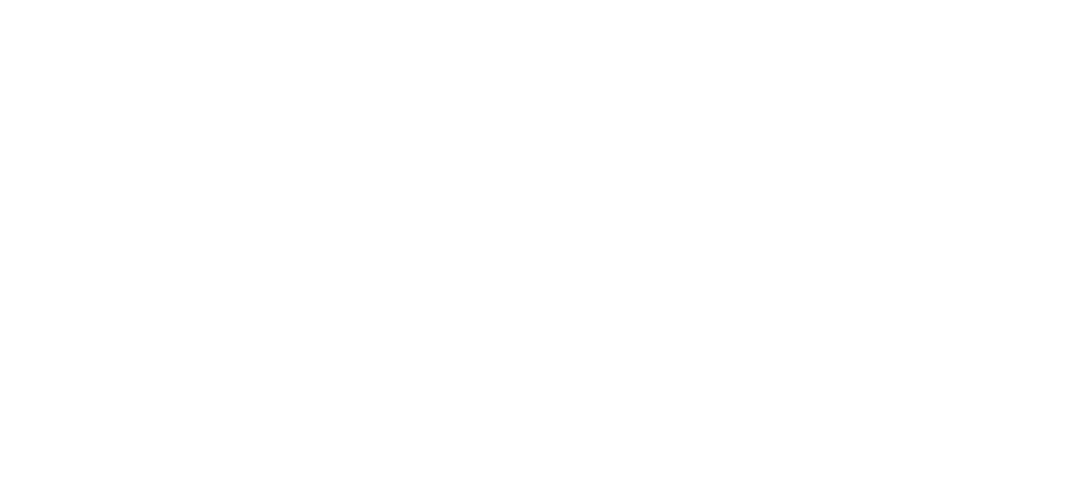
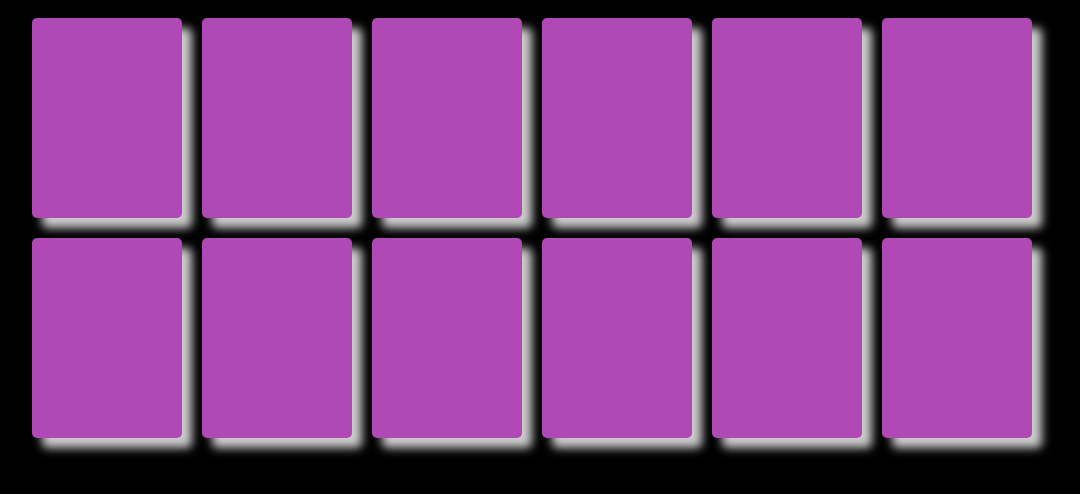
Before and after one commit to chamodisamarasinghe/Game, a plain HTML site: page index.html in a window 1280 px wide. Shown: the whole page, without its empty margins (78-1158 px from the left). Drawn offline with Linux system fonts and the light colour scheme.

Commit message:
Content updated

```diff
--- a/index.html
+++ b/index.html
@@ -3,8 +3,53 @@
 <head>
     <meta charset="UTF-8">
     <title>Game</title>
+    <link rel="stylesheet" href="assets/css">
+    <style>
+        body{
+            background-color: black;
+        }
+
+        * {
+            box-sizing: border-box;
+        }
+
+        .container {
+            width: 1080px;
+            margin: 0 auto;
+        }
+
+        .card {
+            float: left;
+            margin: 10px;
+            height: 200px;
+            width: 150px;
+            background: #B048B5;
+            text-align: center;
+            border-radius: 5px;
+            box-shadow: 10px 10px 10px #ccc;
+        }
+    </style>
 </head>
 <body>
+   <div class="container">
+       <div class="card unmatched"></div>
+       <div class="card unmatched"></div>
+       <div class="card unmatched"></div>
+       <div class="card unmatched"></div>
+       <div class="card unmatched"></div>
+       <div class="card unmatched"></div>
+       <div class="card unmatched"></div>
+       <div class="card unmatched"></div>
+       <div class="card unmatched"></div>
+       <div class="card unmatched"></div>
+       <div class="card unmatched"></div>
+       <div class="card unmatched"></div>
+   </div>
 
+
+
+
+<script src="assets/js/script.js"></script>
+<script src="assets/jQuery/jquery-3.6.0.min.js"></script>
 </body>
 </html>
```
